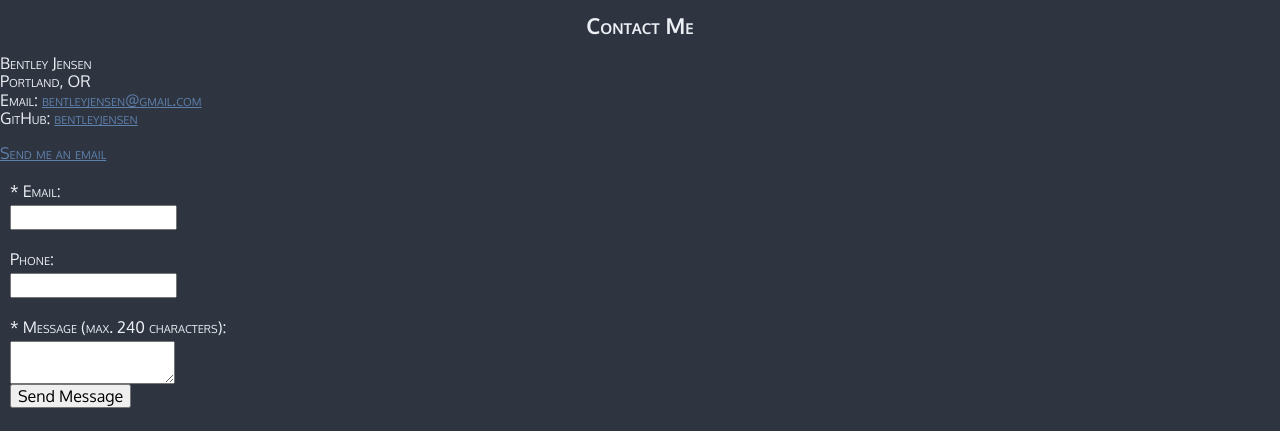
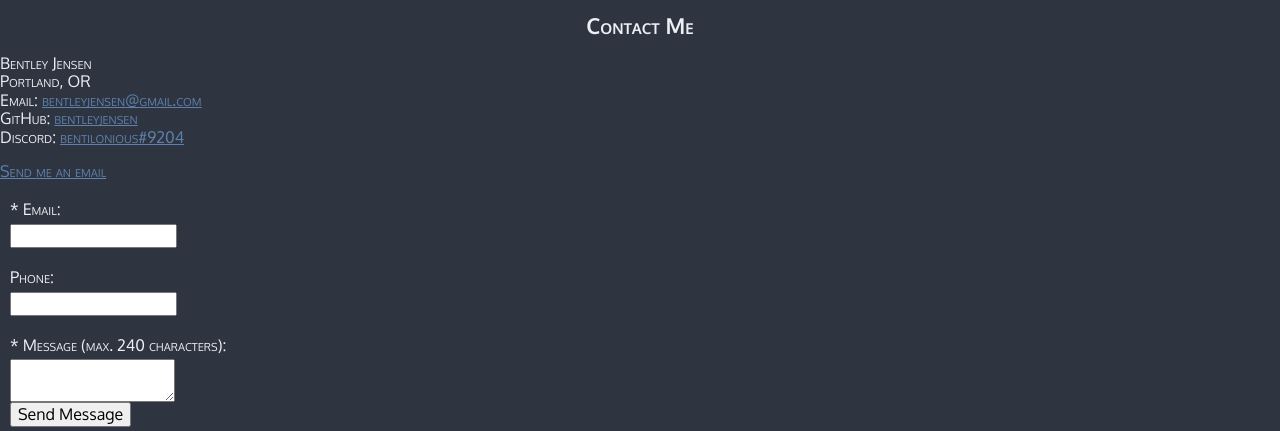
Before and after one commit to bentleyjensen/portfolio-website, a plain HTML site: page contact.html in a window 1280 px wide. Shown: the part 242-673 px from the top of the page. Drawn offline with nearby package versions, Linux system fonts and the light colour scheme.

Commit message:
Final Draft contact
Add discord

```diff
--- a/contact.html
+++ b/contact.html
@@ -44,6 +44,7 @@
                     Portland, OR<br>
                     Email: <a href="mailto:bentleyjensen@gmail.com">bentleyjensen@gmail.com</a><br>
                     GitHub: <a href="https://github.com/bentleyjensen/">bentleyjensen</a><br>
+                    Discord: <a href="discord:bentilonious#9204">bentilonious#9204</a>
                 </p>
                 <p>
                     <a href="mailto:testemail@gmail.com">Send me an email</a>
```
